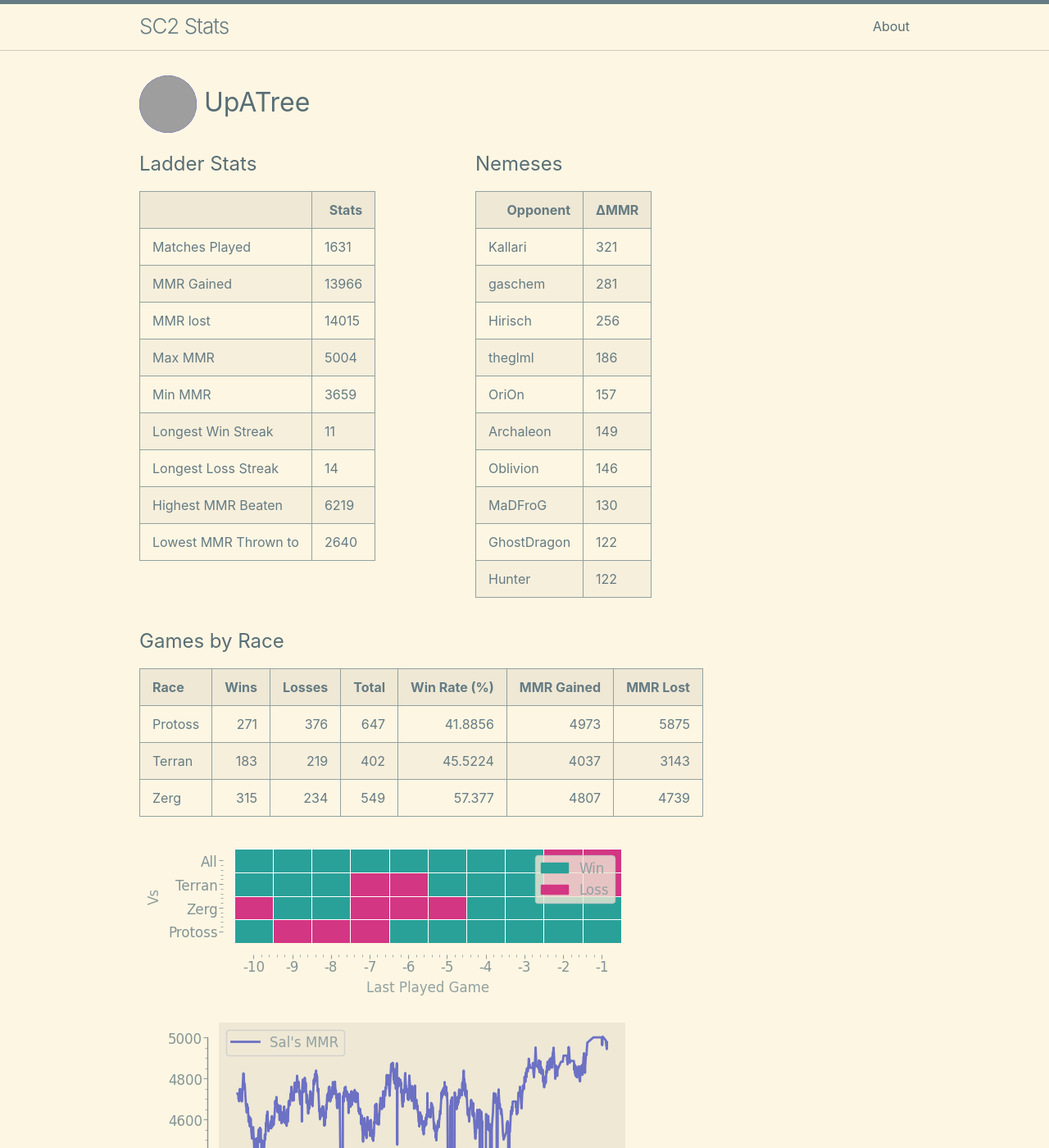
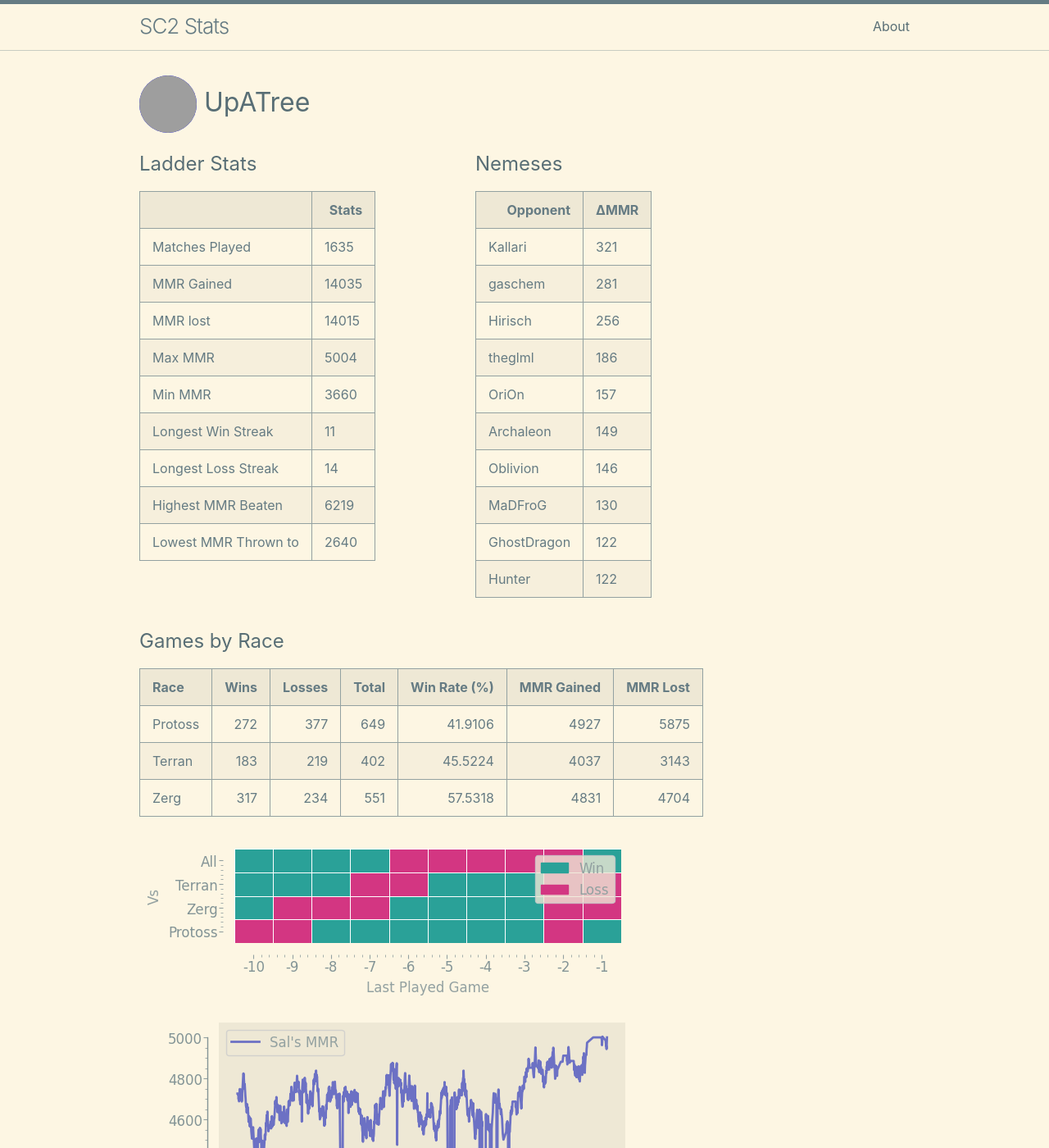
Before and after one commit to kylermurphy/UpATree, a Jekyll site: the page built from docs/index.md, in a window 1280 px wide and 1400 px high. Shown: the whole window at 82% size. Built offline with Jekyll 4.4.1, drawn with Linux system fonts in a browser that asks for light colours; grey boxes are pictures that could not be loaded.

Commit message:
running on push

```diff
--- a/docs/index.md
+++ b/docs/index.md
@@ -18,11 +18,11 @@ layout: home
   <tbody>
     <tr>
       <td>Matches Played</td>
-      <td>1631</td>
+      <td>1635</td>
     </tr>
     <tr>
       <td>MMR Gained</td>
-      <td>13966</td>
+      <td>14035</td>
     </tr>
     <tr>
       <td>MMR lost</td>
@@ -34,7 +34,7 @@ layout: home
     </tr>
     <tr>
       <td>Min MMR</td>
-      <td>3659</td>
+      <td>3660</td>
     </tr>
     <tr>
       <td>Longest Win Streak</td>
@@ -114,9 +114,9 @@ layout: home
 
 | Race    |   Wins |   Losses |   Total |   Win Rate (%) |   MMR Gained |   MMR Lost |
 |:--------|-------:|---------:|--------:|---------------:|-------------:|-----------:|
-| Protoss |    271 |      376 |     647 |        41.8856 |         4973 |       5875 |
+| Protoss |    272 |      377 |     649 |        41.9106 |         4927 |       5875 |
 | Terran  |    183 |      219 |     402 |        45.5224 |         4037 |       3143 |
-| Zerg    |    315 |      234 |     549 |        57.377  |         4807 |       4739 |
+| Zerg    |    317 |      234 |     551 |        57.5318 |         4831 |       4704 |
 
 ![Games by Race](./assets/gm_hist.png)
 
--- a/log.txt
+++ b/log.txt
@@ -769,3 +769,4 @@ Writing a log file 2025-03-31 18:52:16.
 Writing a log file 2025-03-31 19:18:50.
 Writing a log file 2025-03-31 19:31:43.
 Writing a log file 2025-03-31 19:47:46.
+Writing a log file 2025-03-31 20:26:12.
```
Also changed, not shown: docs/assets/MMR.png, docs/assets/daily.png, docs/assets/gm_hist.png, docs/assets/r_wrt.png, 1 other file.
